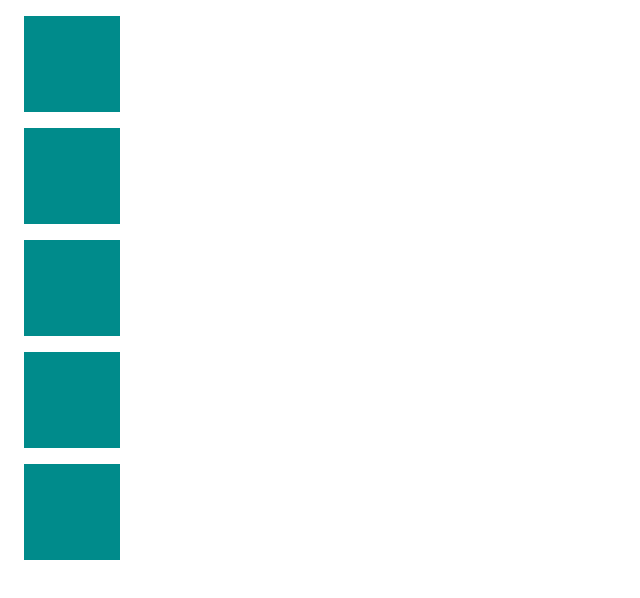
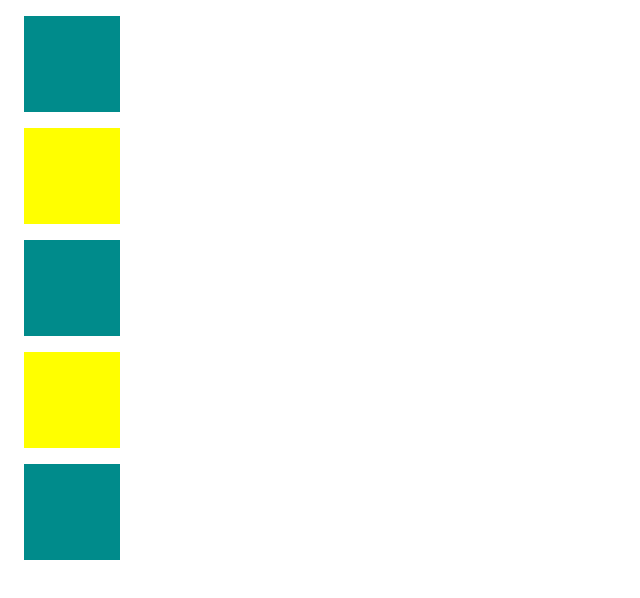
Before and after one commit to GeeksHubsAcademy/domBomFSDVLC0423, a plain HTML site: page index.html in a window 1280 px wide. Shown: the whole page, without its empty margins (0-640 px from the left). Drawn offline with Linux system fonts and the light colour scheme.

Commit message:
Indice añadido al mapeo con funcionalidad condicional

```diff
--- a/css/styles.css
+++ b/css/styles.css
@@ -35,3 +35,7 @@
     transition: 0.2s;
     border-radius: 50%;
 }
+
+.color2 {
+    background-color: yellow;
+}
--- a/js/main.js
+++ b/js/main.js
@@ -86,9 +86,11 @@ let arrayContenedores = Array.from(contenedores);
 // console.log(arrayContenedores);
 
 arrayContenedores.map(
-    elementoDentroDelArray => {
+    (elementoDentroDelArray, i) => {
 
-        console.log(elementoDentroDelArray)
+        if(i % 2 != 0){
+            elementoDentroDelArray.classList.add("color2");
+        }
 
         elementoDentroDelArray.addEventListener("mouseover", ()=> {
             elementoDentroDelArray.classList.add("cercle");
```
